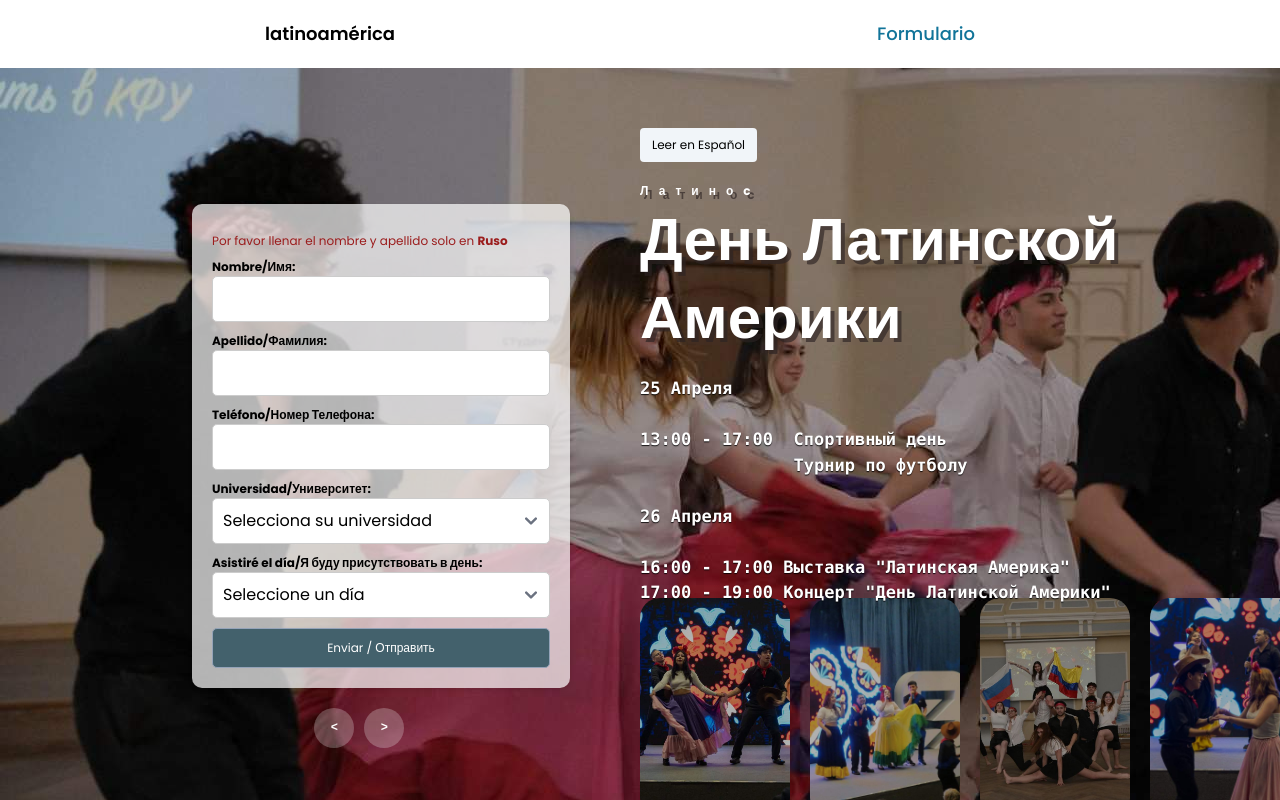
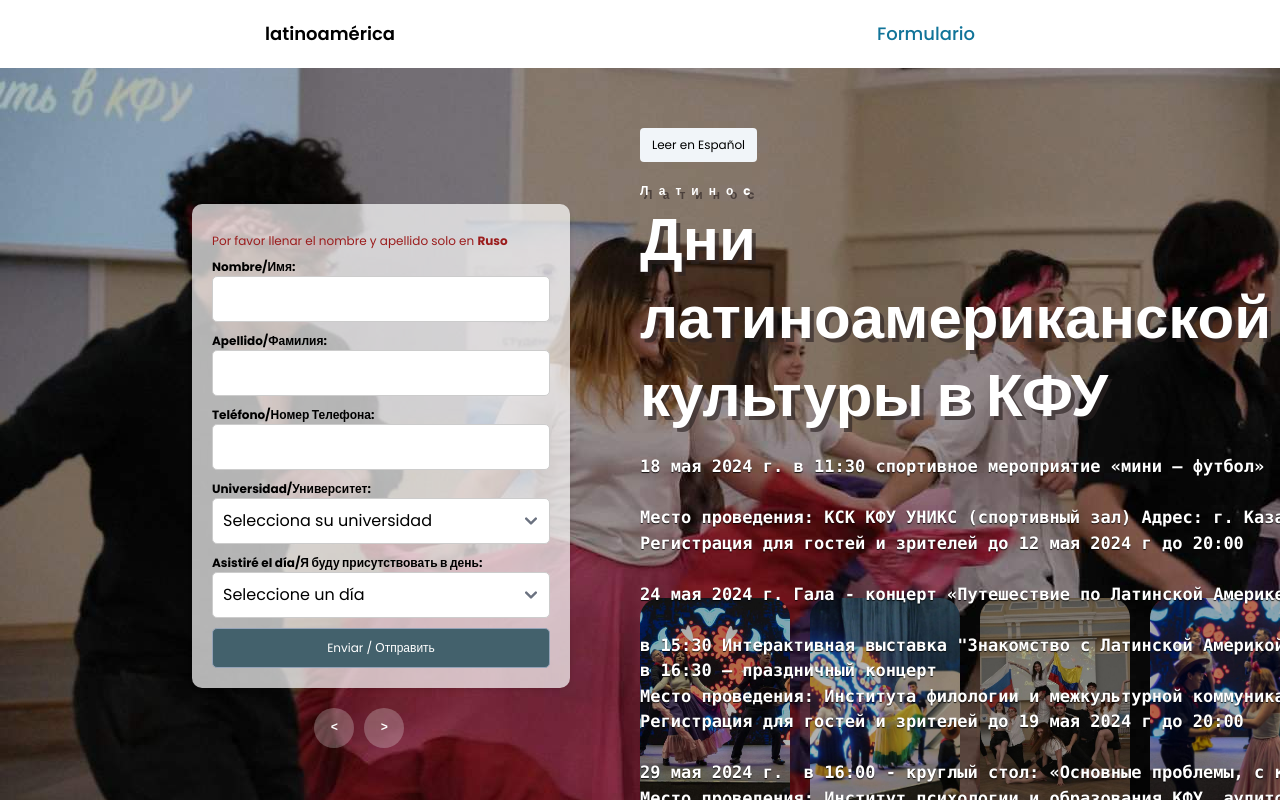
Before and after one commit to DataJoshua/latinoamerica-ru, a React (Create React App) app: page /formulario in a window 1280 px wide. Shown: the top 800 px of the page. Built offline with nearby package versions, Linux system fonts and the light colour scheme.

Commit message:
espero que ya sea el final de esta monda

```diff
--- a/src/components/Carousel/Title.jsx
+++ b/src/components/Carousel/Title.jsx
@@ -16,25 +16,37 @@ const Title = ({ handleOnFormActive, isActive }) => {
   const content = [
     {
       author: "Латиноc",
-      title: "День Латинской Америки",
+      title: "Дни латиноамериканской культуры в КФУ",
       topic: "",
-      description: "25 Апреля\n\n" +
-          "13:00 - 17:00  Спортивный день \n               Турнир по футболу\n\n" +
-          "26 Апреля\n\n" +
-          "16:00 - 17:00 Выставка \"Латинская Америка\"  \n" +
-          "17:00 - 19:00 Концерт \"День Латинской Америки\"\n",
+      description: "18 мая 2024 г. в 11:30 спортивное мероприятие «мини – футбол» \n\n" +
+          "Место проведения: КСК КФУ УНИКС (спортивный зал) Адрес: г. Казань, улица Профессора Нужина, 2\n" +
+          "Регистрация для гостей и зрителей до 12 мая 2024 г до 20:00 \n\n" +
+          "24 мая 2024 г. Гала - концерт «Путешествие по Латинской Америке»\n\n" +
+          "в 15:30 Интерактивная выставка \"Знакомство с Латинской Америкой\"\n" +
+          "в 16:30 – праздничный концерт \n" +
+          "Место проведения: Института филологии и межкультурной коммуникации КФУ (актовый зал) Адрес: г. Казань, улица Татарстан, 2.\n" +
+          "Регистрация для гостей и зрителей до 19 мая 2024 г до 20:00 \n\n" +
+          "29 мая 2024 г.  в 16:00 - круглый стол: «Основные проблемы, с которыми сталкиваются студенты из Латинской Америки в процессе адаптации в России» в рамках X Международного форума по педагогическому образованию в КФУ (гибридный формат - с последовательным переводом)\n" +
+          "Место проведения: Институт психологии и образования КФУ, аудитория 105 Адрес: г. Казань, улица Межлаука 1.  \n" ,
       register: "Хочу присутствовать!"
     },
     {
       author: "LATINOS",
-      title: "DIA DE LATINOAMERICA",
+      title: "Días de la Cultura Latinoamericana en KFU ",
       topic: "",
-      description: "25 DE ABRIL\n\n" +
-          "13:00 - 17:00  Jornada deportiva\n" +
-          "Torneo relámpago de futbol\n\n" +
-          "26 DE ABRIL\n\n" +
-          "16:00 - 17:00 Pabellón \"America Latina\" \n" +
-          "17:00 - 19:00 Concierto \"Día de Latinoamérica\"\n",
+      description: "18 de mayo de 2024 a las 11:30 evento deportivo “mini fútbol\n\n" +
+          "Lugar: KSK KFU UNICS (sala para deportes) Dirección: Kazán, calle Profesor Nuzhin, 2 \n" +
+          "Inscripciones para invitados y espectadores hasta el 12 de mayo de 2024 a las 20:00 horas\n\n" +
+          "24 de mayo de 2024 Gala - concierto “Viaje por América Latina”\n\n" +
+          "15:30 Exposicion interactiva \"Un viaje por América Latina\" \n" +
+          "16:30 Concierto de celebracion\n" +
+          "Lugar: Instituto de Filología y Comunicación Intercultural de la KFU (salón de actos) Dirección: Kazán, calle Tatarstán, 2.\n" +
+          "Inscripciones para invitados y espectadores hasta el 19 de mayo de 2024 a las 20:00 horas \n\n" +
+          "29 de mayo de 2024 a las 16:00 - mesa redonda: “Los principales problemas que enfrentan los estudiantes de América Latina en el proceso de adaptación a Rusia” " +
+          "en el marco del X Foro Internacional de Formación Docente en la KFU (formato híbrido - con traducción consecutiva )\n\n" +
+          "Lugar: Instituto de Psicología y Educación KFU, auditorio 105 Dirección: Kazán, calle Mezhlauka 1.\n",
+
+
       register: "Quiero Asistir!"
     }
   ]
```
